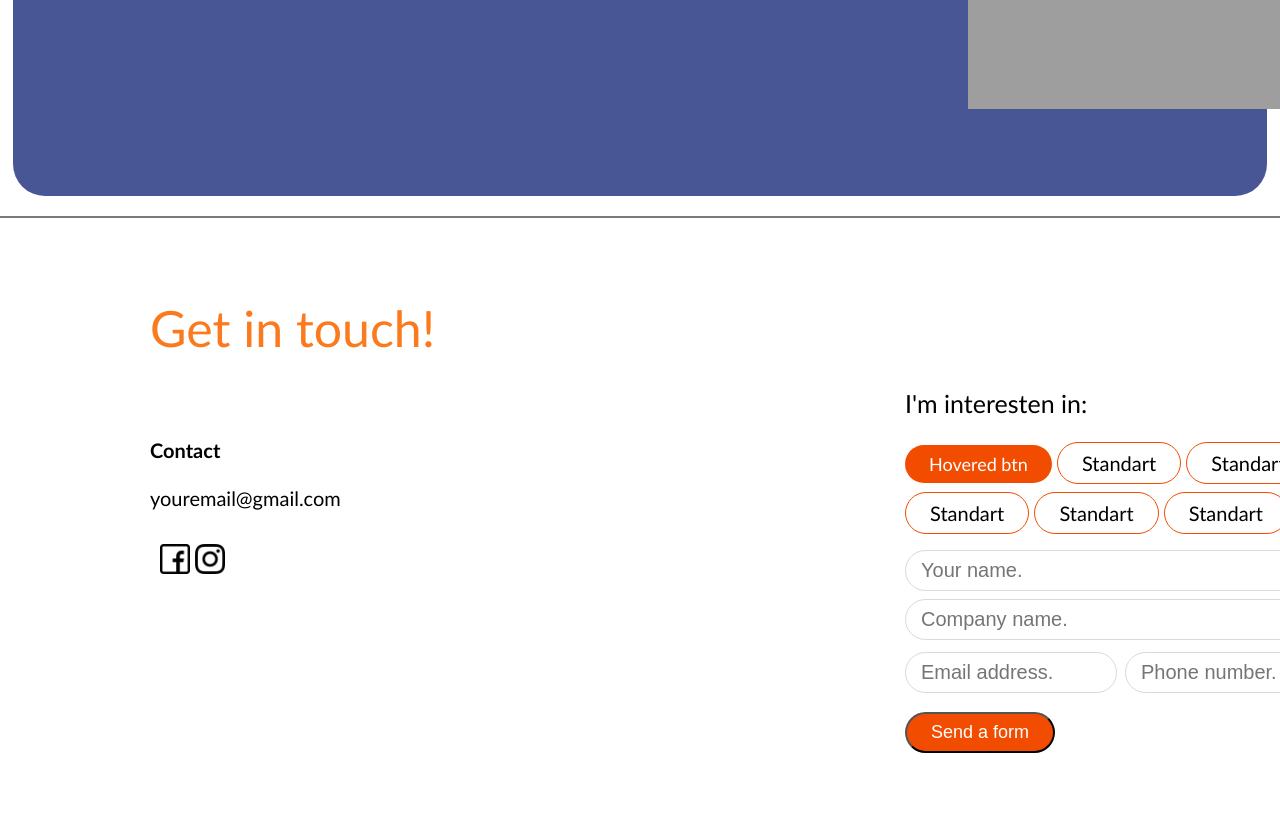
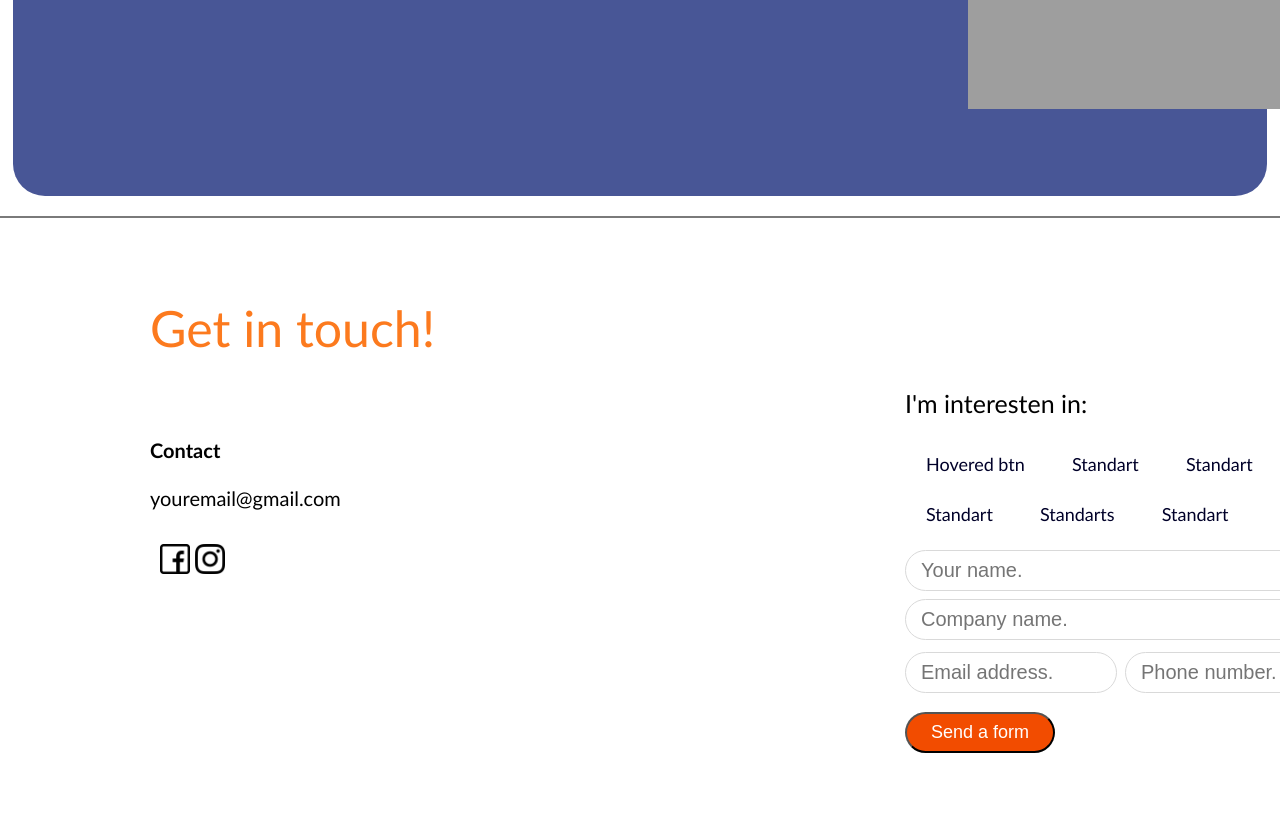
Before and after one commit to YaroslavaMalaya/third_web, a plain HTML site: page task1/index.html in a window 1280 px wide. Shown: the part 629-1467 px from the top of the page. Drawn offline with Linux system fonts and the light colour scheme; grey boxes are pictures that could not be loaded.

Commit message:
fixed one thing in the first task

```diff
--- a/task1/index.html
+++ b/task1/index.html
@@ -74,13 +74,17 @@
         </div>
 
         <div class="container-info">
-            <div class="info">
-                <p id="prmr-btn">Hovered btn</p>
-                <p id="hovered-btn">Standart</p>
-                <p id="hovered-btn">Standart</p>
-                <p id="hovered-btn">Standart</p>
-                <p id="hovered-btn">Standart</p>
-                <p id="hovered-btn">Standart</p>
+            <div>
+                <nav>
+                    <ul>
+                        <li class="info"><p>Hovered btn</p></li>
+                        <li class="info"><p>Standart</p></li>
+                        <li class="info"><p>Standart</p></li>
+                        <li class="info"><p>Standart</p></li>
+                        <li class="info"><p>Standarts</p></li>
+                        <li class="info"><p>Standart</p></li>
+                    </ul>
+                </nav>
             </div>
             <div class="inputs1">
                 <input type="text" id="yname" name="yname" value="" placeholder="Your name.">
--- a/task1/styles/style.css
+++ b/task1/styles/style.css
@@ -18,7 +18,7 @@ li, p{
 }
 
 li{
-    padding:  10px;
+    padding: 21px;
     color: #000029;
     font-size: 18px;
 }
@@ -35,9 +35,9 @@ li:hover {
 li:active{
     border-radius: 1000px;
     border: 1px solid var(--website-button-bluetiful, #f24c00);
-    padding: 8px 24px;
-    justify-content: right;
-    align-items: right;
+    padding: 8px 20px;
+    justify-content: center;
+    align-items: center;
 }
 
 #hovered-btn{
@@ -195,6 +195,17 @@ li:active{
     line-height: 2.5;
 }
 
+.info:active{
+    color: var(--website-button-white, #FFF);
+    text-align: center;
+    padding: 8px 20px;
+    justify-content: center;
+    align-items: center;
+    font-size: 18px;
+    border-radius: 1000px;
+    background: var(--website-button-bluetiful, #f24c00);
+}
+
 .inputs1{
     margin: 12px 0px;
     display: flex;
```
